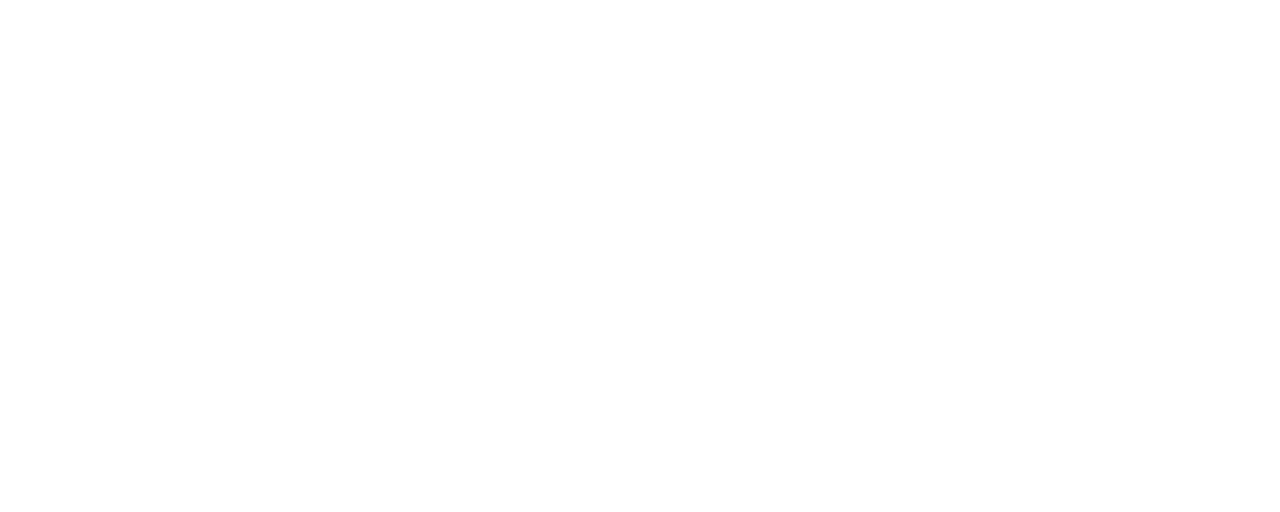
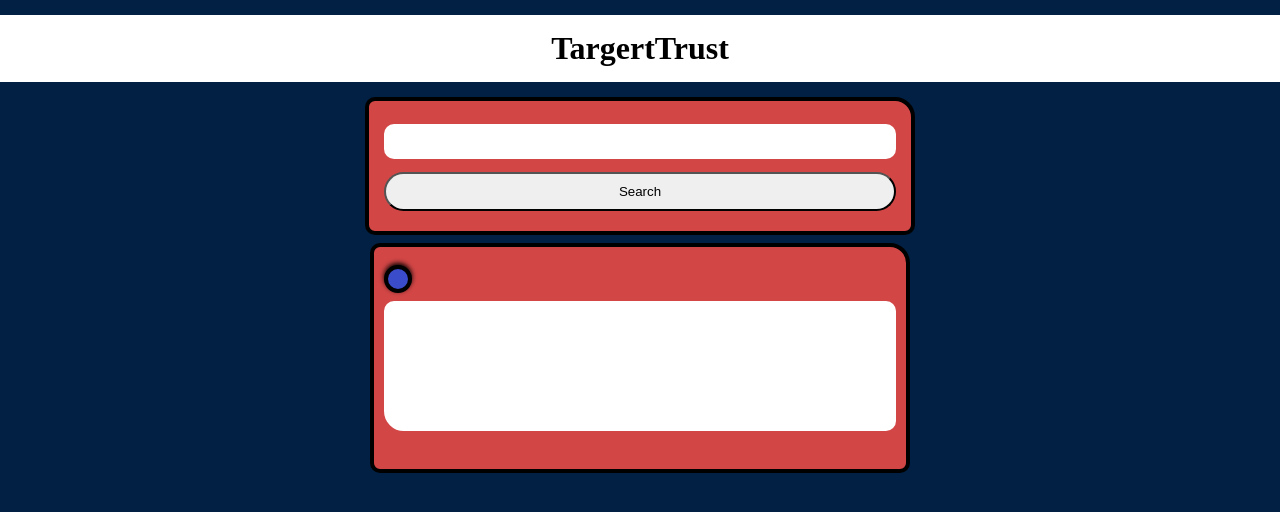
Before and after one commit to FernandoFogaca/pokemon, a plain HTML site: page index.html in a window 1280 px wide. Drawn offline with Linux system fonts and the light colour scheme.

Commit message:
Atualizacao do JS

```diff
--- a/index.html
+++ b/index.html
@@ -1,15 +1,73 @@
 <!DOCTYPE html>
 <html lang="en">
+
 <head>
-<link rel="stylesheet" href="style.css">
-<script src="./script.js"></script>
+    <link rel="stylesheet" href="style.css">
+    <script src="./script.js"></script>
 
 
     <meta charset="UTF-8">
     <meta name="viewport" content="width=device-width, initial-scale=1.0">
-    <title>Document</title>
+    <title>Pokedex</title>
 </head>
+
 <body>
 
+    <header class="cabecalho">
+        <h1> TargertTrust </h1>
+        </header>
+
+
+        <main>
+
+            <div class="caixaBusca">
+                <input class="caixaBusca__input" type="number" name="" id="">
+                <button class="caixaBusca__botao">Search</button>
+            </div>
+
+
+            <!--B E M-->
+            <!--Block Element Modifier-->
+
+            <div class="pokedex">
+
+                <div class="pokedex__blue-led"></div>
+               <div class="pokedex_visor"> </div>
+                <img src="" alt="">
+
+
+
+
+
+
+
+
+
+
+
+            </div>
+
+
+
+        </main>
+
+
+
+
+
+
+
+
+
+
+
+
+
+
+
+
+
+
 </body>
+
 </html>
--- a/style.css
+++ b/style.css
@@ -0,0 +1,117 @@
+body {
+    font-size: Roboto, sans-serif;
+    margin: 0;
+    padding: 0;
+    background-color: #012043;
+
+    color: #fff;
+}
+
+h1 {
+    margin: 0;
+}
+
+.cabecalho {
+    background-color: #ffffff;
+    color: #000000;
+    padding: 15px;
+    text-align: center;
+    margin-top: 15px;
+
+}
+
+.main {
+    background-color: #012043;
+    color: white;
+    padding: 20px;
+
+}
+
+main>* {
+
+    margin: 8px 0px;
+
+}
+/* Caixa de busca */
+
+.caixaBusca {
+    margin-left: auto;
+    margin-right: auto;
+    background-color: #D34646;
+    padding: 15px;
+    width: 40%;
+    border-radius: 10px;
+    border-top-right-radius: 20px ;
+    margin-top: 15px;
+    border: solid 4px rgb(0, 0, 0);
+
+}
+
+.caixaBusca__botao {
+
+
+
+    padding: 10px;
+    border-radius: 20px;
+    cursor: pointer;
+    width: 100%;
+    max-width: 100%;
+    box-sizing: border-box;
+    margin: 5px 0px;
+}
+
+.caixaBusca input {
+
+    width: 100%;
+    padding: 10px;
+    margin: 8px 0px;
+    border: none;
+    border-radius: 10px;
+    box-sizing: border-box;
+    max-width: 100%;
+    text-align: center;
+
+}
+
+
+/* Pokedex*/
+
+.pokedex {
+
+    background-color: #D34646;
+    width: 40%;
+    padding: 10px;
+    margin-left: auto;
+    margin-right: auto;
+    border-radius: 10px;
+    border-top-right-radius: 20px ;
+    border: solid 4px rgb(0, 0, 0);
+}
+
+.pokedex >* {
+    margin: 8px 0px;
+}
+
+
+.pokedex__blue-led {
+    background-color: #3B4CCA;
+    width: 20px;
+    height: 20px;
+    border: solid 4px #000000;
+    border-radius: 50%;
+    display: block;
+    box-shadow: 0px -2px 5px 0px #000;
+}
+
+.pokedex_visor {
+    background-color: #ffffff;
+
+    padding: 10px;
+    text-align: center;
+    border-radius: 10px;
+    border-bottom-left-radius: 20px ;
+    min-width: 100px;
+    min-height: 100px;
+    border: solid 5px white;
+
+}
```
